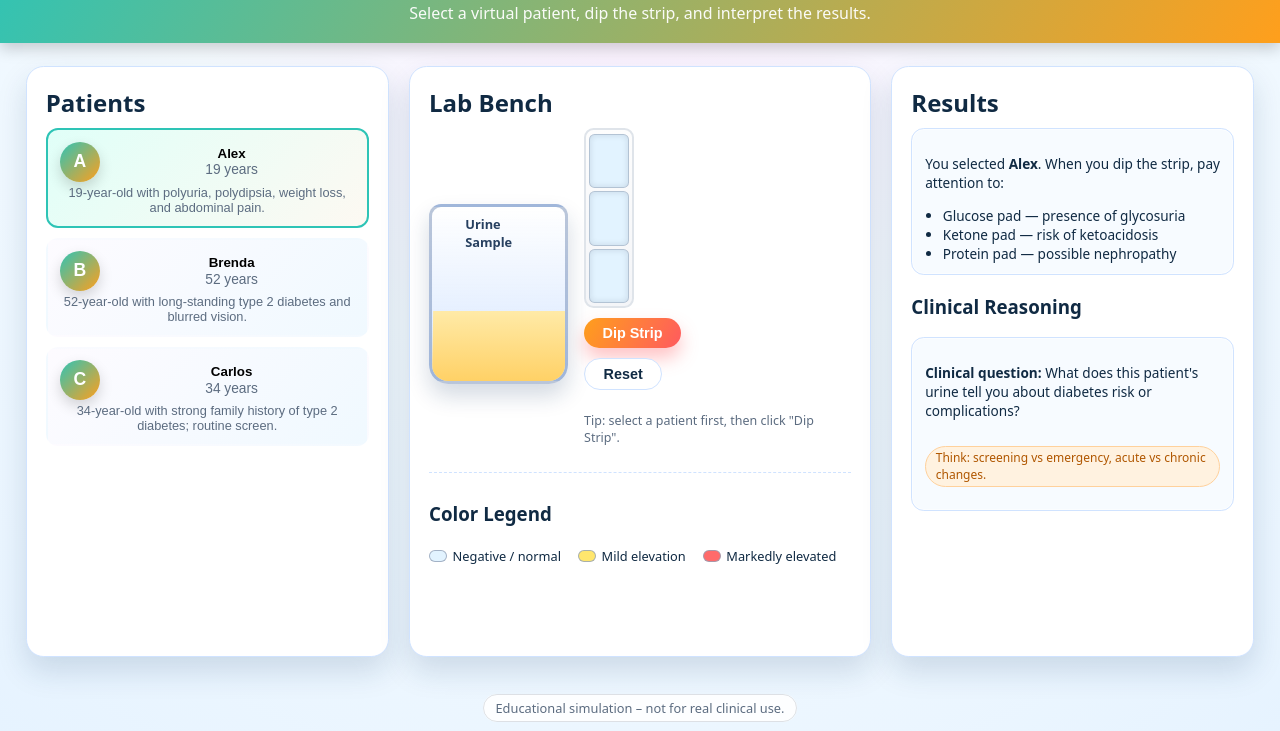
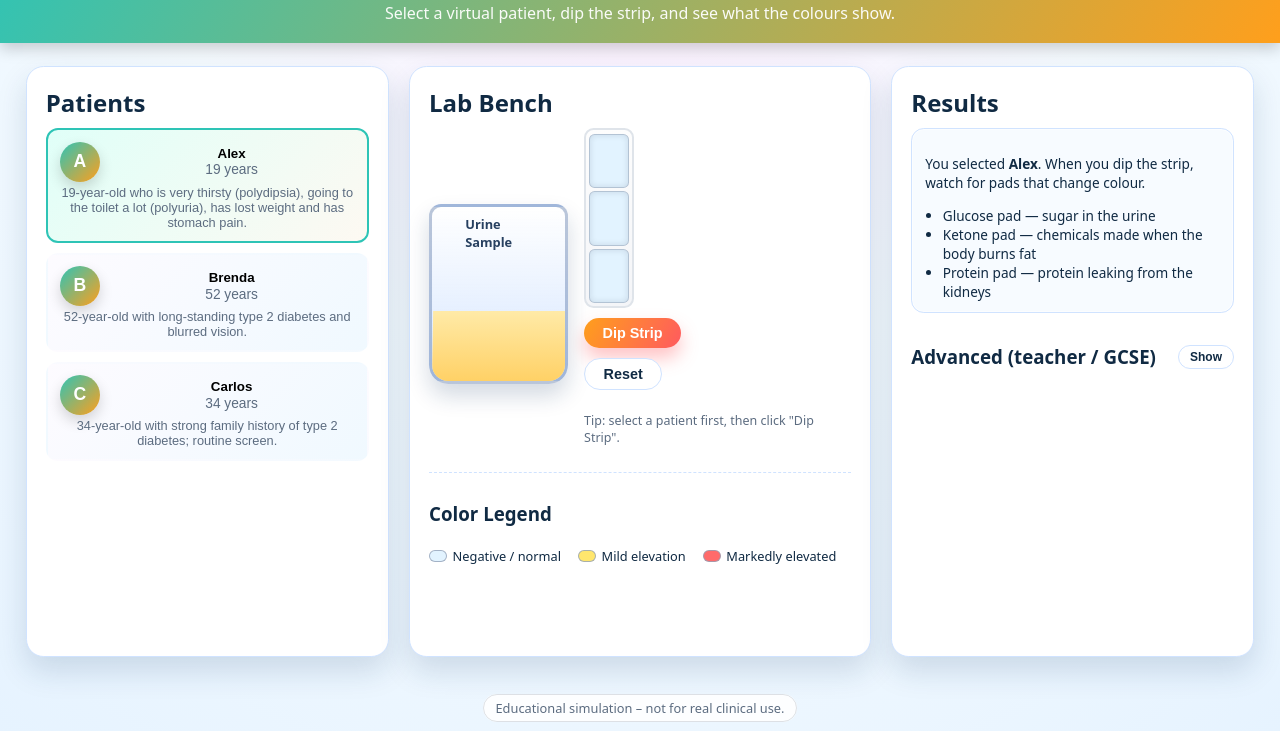
Before and after one commit to taggatron/dipstickdiabetes, a plain HTML site: page index.html in a window 1280 px wide. Both pictures are taken after a click on the button 207 px from the left and 247 px from the top of the page. Shown: the part 69-800 px from the top of the page. Drawn offline with Linux system fonts and the light colour scheme.

Commit message:
updated stylings

```diff
--- a/index.html
+++ b/index.html
@@ -9,7 +9,7 @@
 <body>
   <header class="app-header">
     <h1>Dipstick Diabetes Simulation Lab</h1>
-    <p>Select a virtual patient, dip the strip, and interpret the results.</p>
+    <p>Select a virtual patient, dip the strip, and see what the colours show.</p>
   </header>
 
   <main class="layout">
@@ -60,9 +60,12 @@
         <p>Select a patient and run the test to see results.</p>
       </div>
 
-      <h3>Clinical Reasoning</h3>
-      <div id="reasoning" class="reasoning-box">
-        <p>The reasoning panel will guide you through interpretation.</p>
+      <div class="advanced-header">
+        <h3>Advanced (teacher / GCSE)</h3>
+        <button id="advanced-toggle" class="ghost-btn small">Show</button>
+      </div>
+      <div id="reasoning" class="reasoning-box reasoning-collapsed" aria-hidden="true">
+        <p>The advanced panel shows extra scientific detail.</p>
       </div>
     </section>
   </main>
--- a/main.js
+++ b/main.js
@@ -5,7 +5,7 @@ const patients = [
     age: 19,
     initials: "A",
     clue:
-      "19-year-old with polyuria, polydipsia, weight loss, and abdominal pain.",
+      "19-year-old who is very thirsty (polydipsia), going to the toilet a lot (polyuria), has lost weight and has stomach pain.",
     strip: {
       glucose: "high",
       ketones: "high",
@@ -54,6 +54,7 @@ const padColors = {
 
 let selectedPatientId = null;
 let isAnimating = false;
+let advancedOpen = false;
 
 function $(selector) {
   return document.querySelector(selector);
@@ -104,26 +105,28 @@ function resetStripVisuals() {
   });
 
   $("#results").innerHTML =
-    "<p>Select a patient and run the test to see results.</p>";
-  $("#reasoning").innerHTML =
-    "<p>The reasoning panel will guide you through interpretation.</p>";
+    "<p>Select a patient, then click <strong>Dip Strip</strong> to see if any pads change colour.</p>";
+
+  // Reset advanced panel content but keep its collapsed/expanded state
+  const reasoning = $("#reasoning");
+  reasoning.innerHTML =
+    "<p>The advanced panel gives extra detail for older students and teachers.</p>";
 }
 
 function showPromptForPatient(patient) {
   const results = $("#results");
   results.innerHTML = `
-    <p>You selected <strong>${patient.name}</strong>. When you dip the strip, pay attention to:</p>
+    <p>You selected <strong>${patient.name}</strong>. When you dip the strip, watch for pads that change colour.</p>
     <ul>
-      <li>Glucose pad &mdash; presence of glycosuria</li>
-      <li>Ketone pad &mdash; risk of ketoacidosis</li>
-      <li>Protein pad &mdash; possible nephropathy</li>
+      <li>Glucose pad &mdash; sugar in the urine</li>
+      <li>Ketone pad &mdash; chemicals made when the body burns fat</li>
+      <li>Protein pad &mdash; protein leaking from the kidneys</li>
     </ul>
   `;
 
   const reasoning = $("#reasoning");
   reasoning.innerHTML = `
-    <p><strong>Clinical question:</strong> What does this patient's urine tell you about diabetes risk or complications?</p>
-    <p class="chip">Think: screening vs emergency, acute vs chronic changes.</p>
+    <p><strong>Advanced view:</strong> Click the <em>Advanced</em> button to see a more detailed explanation for teachers or GCSE students.</p>
   `;
 }
 
@@ -173,7 +176,7 @@ function applyStripResults(patient) {
   const reasoning = $("#reasoning");
   reasoning.innerHTML = `
     <p>${patient.reasoning}</p>
-    <p class="chip">Next step: Consider lab confirmation and broader metabolic assessment.</p>
+    <p class="chip">Advanced: This level of detail is mainly for GCSE / A level and teachers.</p>
   `;
 }
 
@@ -206,8 +209,33 @@ function handleDip() {
 function handleReset() {
   selectedPatientId = null;
   isAnimating = false;
+  advancedOpen = false;
+  updateAdvancedToggleUI();
   renderPatients();
   resetStripVisuals();
+}
+
+function toggleAdvanced() {
+  advancedOpen = !advancedOpen;
+  updateAdvancedToggleUI();
+}
+
+function updateAdvancedToggleUI() {
+  const reasoningBox = $("#reasoning");
+  const toggleBtn = $("#advanced-toggle");
+  if (!reasoningBox || !toggleBtn) return;
+
+  if (advancedOpen) {
+    reasoningBox.classList.remove("reasoning-collapsed");
+    reasoningBox.classList.add("reasoning-expanded");
+    reasoningBox.setAttribute("aria-hidden", "false");
+    toggleBtn.textContent = "Hide";
+  } else {
+    reasoningBox.classList.remove("reasoning-expanded");
+    reasoningBox.classList.add("reasoning-collapsed");
+    reasoningBox.setAttribute("aria-hidden", "true");
+    toggleBtn.textContent = "Show";
+  }
 }
 
 function init() {
@@ -216,6 +244,10 @@ function init() {
 
   $("#dip-btn").addEventListener("click", handleDip);
   $("#reset-btn").addEventListener("click", handleReset);
+  $("#advanced-toggle").addEventListener("click", toggleAdvanced);
+
+  // Ensure advanced panel starts hidden
+  updateAdvancedToggleUI();
 }
 
 window.addEventListener("DOMContentLoaded", init);
--- a/style.css
+++ b/style.css
@@ -306,6 +306,40 @@ body {
   font-size: 0.85rem;
 }
 
+.advanced-header {
+  display: flex;
+  align-items: center;
+  justify-content: space-between;
+  margin-top: 0.8rem;
+  margin-bottom: 0.25rem;
+}
+
+.ghost-btn.small {
+  padding: 0.25rem 0.7rem;
+  font-size: 0.75rem;
+}
+
+.reasoning-collapsed {
+  max-height: 0;
+  padding-top: 0;
+  padding-bottom: 0;
+  margin-top: 0;
+  overflow: hidden;
+  opacity: 0;
+  border-width: 0;
+  transition: max-height 0.35s ease, opacity 0.35s ease, padding 0.25s ease,
+    margin 0.25s ease, border-width 0.25s ease;
+}
+
+.reasoning-expanded {
+  max-height: 260px;
+  opacity: 1;
+  margin-top: 0.4rem;
+  padding-top: 0.7rem;
+  padding-bottom: 0.7rem;
+  border-width: 1px;
+}
+
 .results-box ul {
   padding-left: 1.1rem;
   margin: 0.2rem 0 0;
```
